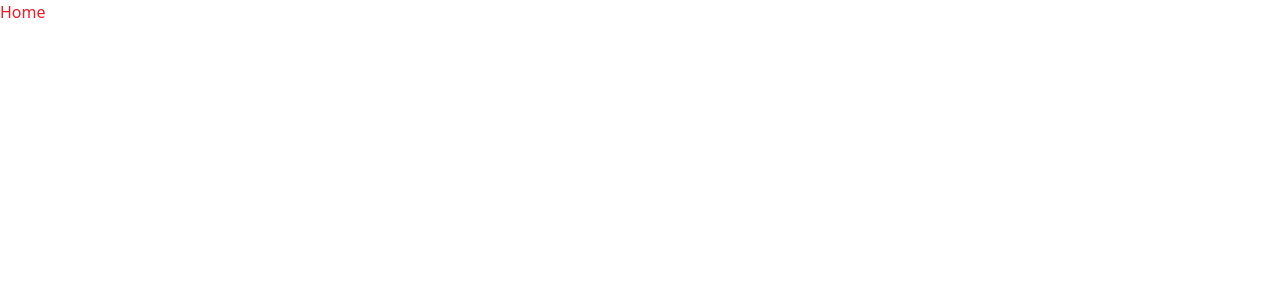
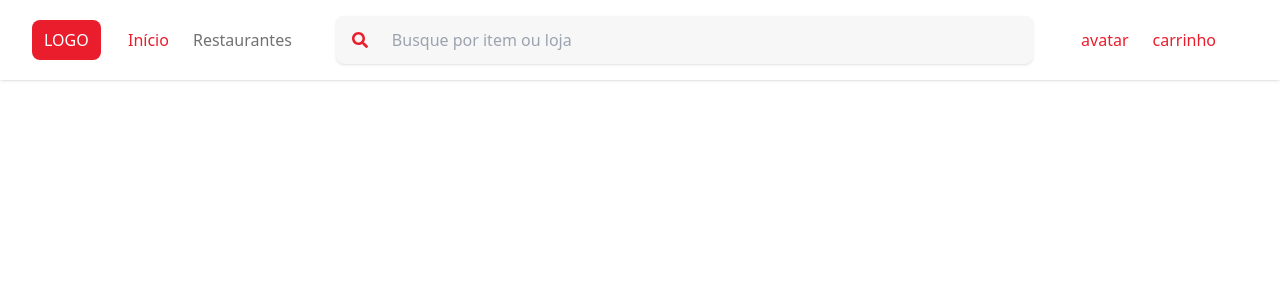
Before and after one commit to jeeonglee1/project-delivery, a Next.js app: page / in a window 1280 px wide. Shown: the top 300 px of the page. Built offline with nearby package versions, Linux system fonts and the light colour scheme.

Commit message:
add-header

```diff
--- a/package.json
+++ b/package.json
@@ -17,6 +17,7 @@
     "next": "13.4.1",
     "react": "18.2.0",
     "react-dom": "18.2.0",
+    "react-icons": "^4.8.0",
     "typescript": "5.0.4"
   },
   "devDependencies": {
--- /dev/null
+++ b/src/components/header.tsx
@@ -0,0 +1,52 @@
+import Link from "next/link";
+import { FaSearch } from "react-icons/fa";
+
+export default function Header() {
+  return (
+    <header
+      className={`
+
+        `}
+    >
+      <div className="flex items-center w-full h-20 px-8 py-5 gap-10 fixed shadow  text-vermelho">
+
+        <div className={`flex items-center w-[52px] h-10`}>
+          <a className="px-3 py-2 rounded-lg bg-vermelho text-branco" href="#">
+            LOGO
+          </a>
+        </div>
+
+        <nav className="flex justify-around items-center p-1 gap-6 text-vermelho ">
+          <ul>
+            <li>
+              <Link href="">Início</Link>
+            </li>
+          </ul>
+          <ul>
+            <li>
+              <Link className="text-cinza-200" href="">Restaurantes</Link>
+            </li>
+          </ul>
+        </nav>
+
+
+
+        <form className="flex items-center w-full h-[48px] shadow rounded-lg  bg-gray-100">
+          <button className="flex items-center p-4  text-vermelho">
+            <FaSearch />
+          </button>
+          <input
+            className=" flex w-full pl-2 items-center  bg-gray-100 focus:outline-none text-preto"
+            placeholder="Busque por item ou loja"
+            type="text"
+          />
+        </form>
+
+        <div className="flex p-2 gap-6 mr-6 h-[44px]">
+          <div className="flex items-center">avatar</div>
+          <button className="flex items-center">carrinho</button>
+        </div>
+      </div>
+    </header>
+  );
+}
--- a/src/pages/index.tsx
+++ b/src/pages/index.tsx
@@ -1,8 +1,16 @@
+import Header from "@/components/header";
+
 export default function Home() {
   return (
 
-    <div className="text-vermelho">
-      Home
+
+    <div>
+      <Header/>
+
+    <div>
+
+    </div>
+
     </div>
 
   )
--- a/tailwind.config.js
+++ b/tailwind.config.js
@@ -13,6 +13,7 @@ module.exports = {
       'branco': '#fff',
       'vermelho': '#ea1d2c',
       'preto': '#1a1a1a',
+      'gray-100': '#f7f7f7',
       'cinza-100': '#a6a6a6',
       'cinza-200': '#717171',
       'cinza-400': '#3e3e3e',
```
Also changed, not shown: 1 other file (tests, documents, lock files or other folders).
